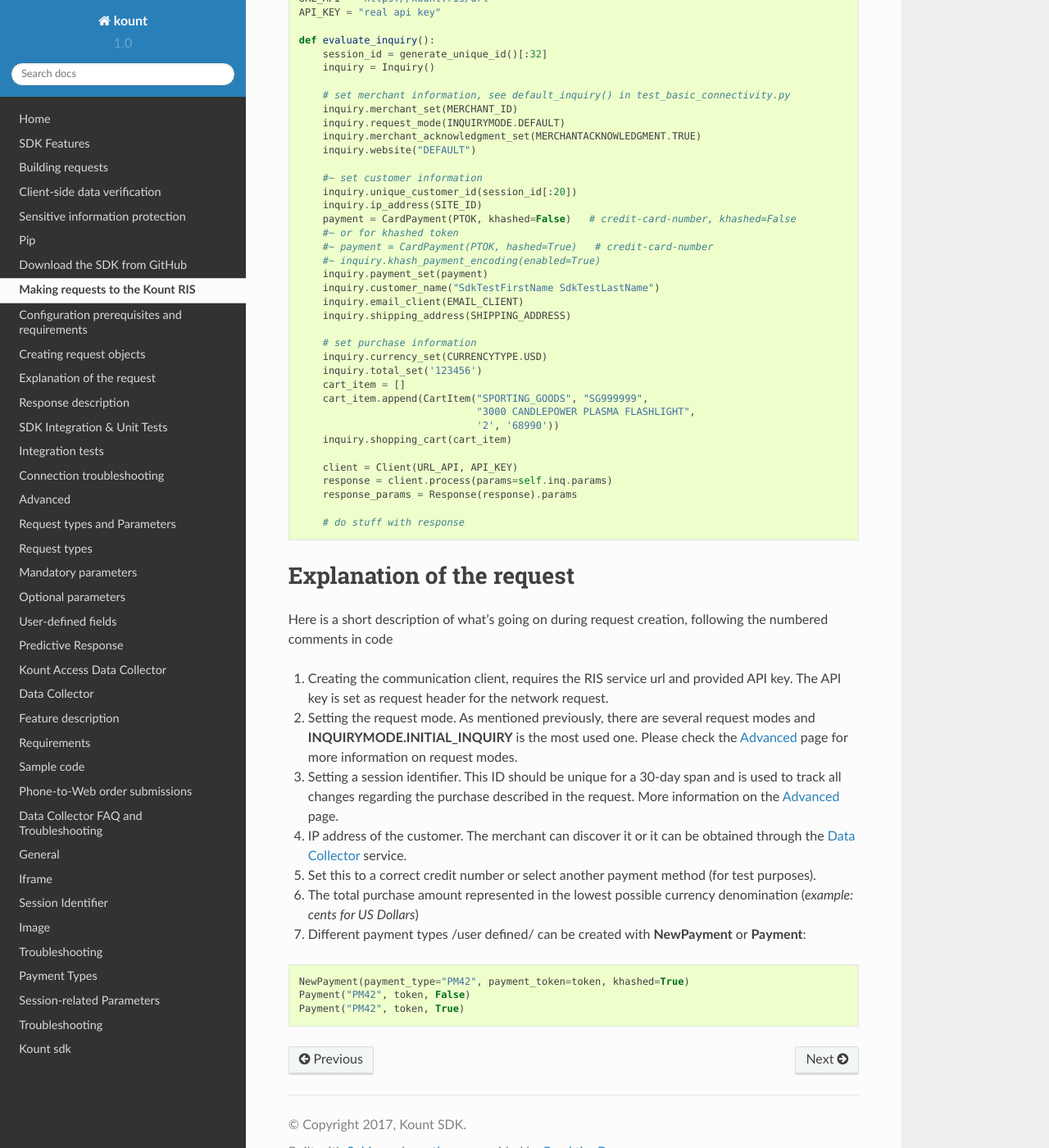
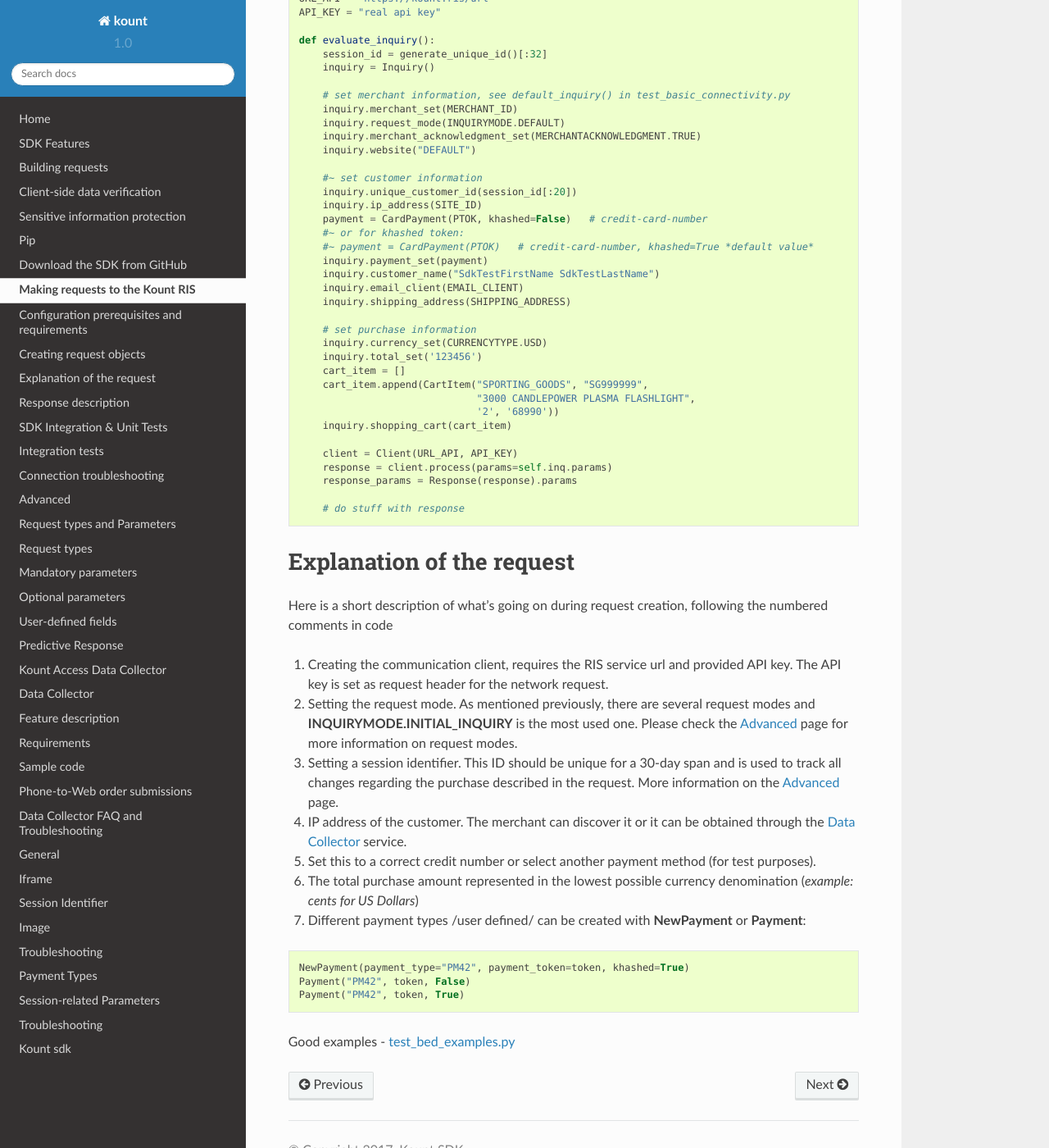
Before and after one commit to Kount/kount-ris-python-sdk, a Sphinx documentation site: the page built from docs/Making-requests-to-the-Kount-RIS.rst, in a window 1280 px wide and 1400 px high, scrolled down 1184 px. Shown: the whole window at 82% size. Built offline with Sphinx 7.4.7 and the Read the Docs theme 2.0.0, drawn with Linux system fonts in a browser that asks for light colours.

Commit message:
Update Making-requests-to-the-Kount-RIS.rst

```diff
--- a/docs/Making-requests-to-the-Kount-RIS.rst
+++ b/docs/Making-requests-to-the-Kount-RIS.rst
@@ -72,10 +72,9 @@ service. /**see test\_inquiry.py**/
         #~ set customer information
         inquiry.unique_customer_id(session_id[:20])
         inquiry.ip_address(SITE_ID)
-        payment = CardPayment(PTOK, khashed=False)   # credit-card-number, khashed=False
-        #~ or for khashed token
-        #~ payment = CardPayment(PTOK, hashed=True)   # credit-card-number
-        #~ inquiry.khash_payment_encoding(enabled=True)
+        payment = CardPayment(PTOK, khashed=False)   # credit-card-number
+        #~ or for khashed token:
+        #~ payment = CardPayment(PTOK)   # credit-card-number, khashed=True *default value*
         inquiry.payment_set(payment)
         inquiry.customer_name("SdkTestFirstName SdkTestLastName")
         inquiry.email_client(EMAIL_CLIENT)
@@ -122,3 +121,5 @@ following the numbered comments in code
     NewPayment(payment_type="PM42", payment_token=token, khashed=True)
     Payment("PM42", token, False)
     Payment("PM42", token, True)
+
+Good examples - `test_bed_examples.py <https://github.com/Kount/kount-ris-python-sdk/blob/master/tests/test_bed_examples.py>`__
```
